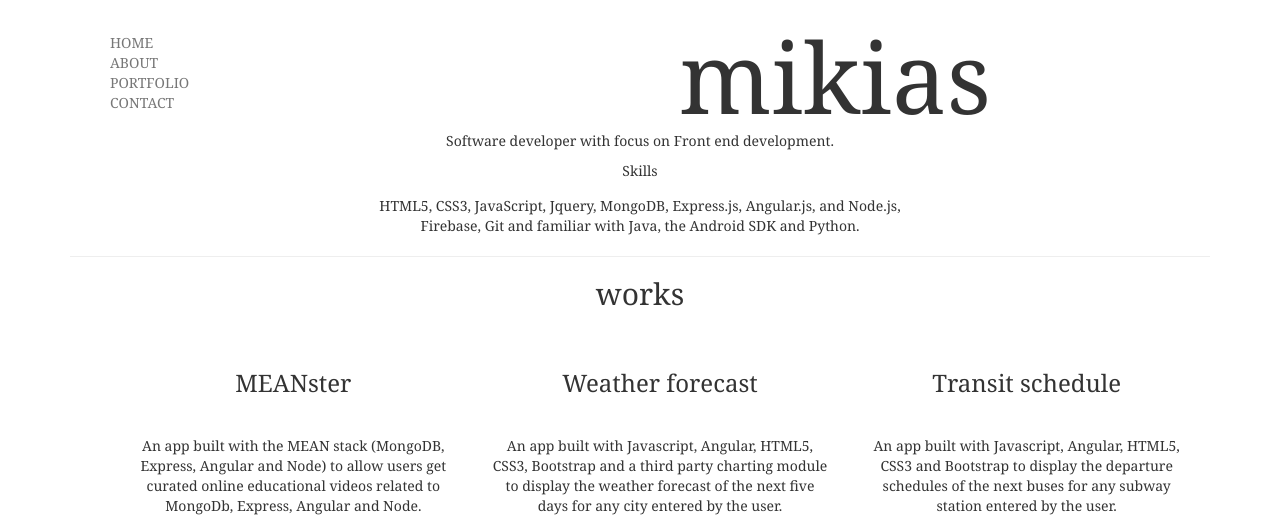
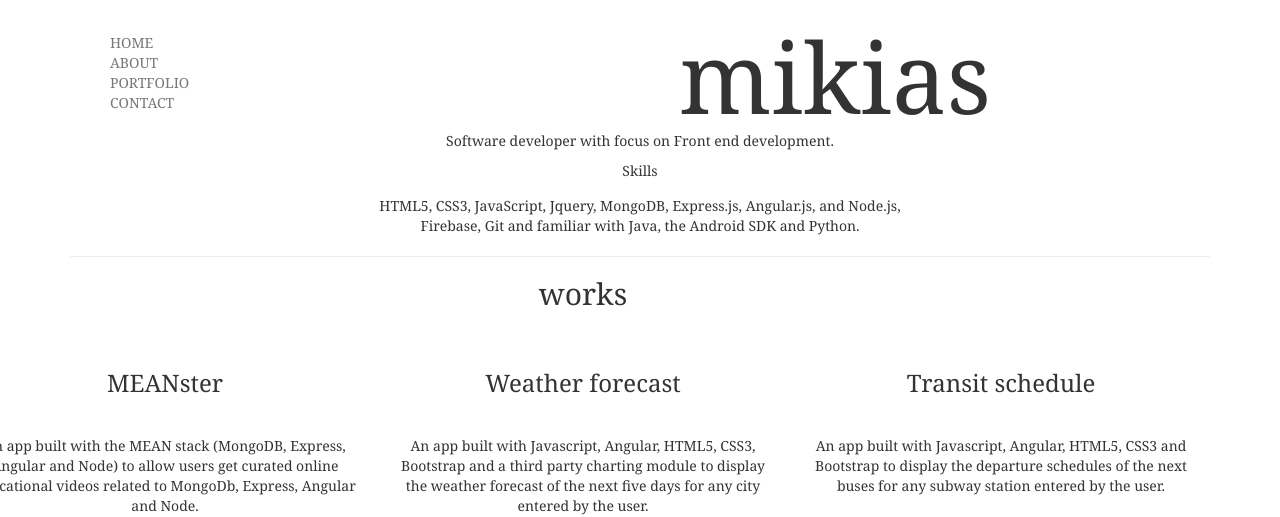
Before and after one commit to mikias10/mikias10.github.io, a plain HTML site: page index.html in a window 1280 px wide. Shown: the part 67-584 px from the top of the page. Drawn offline with Linux system fonts and the light colour scheme.

Commit message:
fixed ul margin for portfolio

```diff
--- a/index.html
+++ b/index.html
@@ -46,8 +46,9 @@
 </section>
 <hr/>
 <section>
-	<h2 id="portfolio" class="text-center">works</h2>
+
 	<ul class="portfolio">
+		<li><h2 id="portfolio" class="text-center">works</h2></li>
 		<li>
 		<ul class="col-sm-4">
 			<li class="text-center"><h3>MEANster</h3></li>
--- a/main.css
+++ b/main.css
@@ -24,36 +24,16 @@ h1 {
 	font-size: 40px;
 }
 
-
 ul li {
-
 	list-style: none;
 }
 
-/*.app-img {
+ul.portfolio >li {
 
-	height: 230px;
-	border: 1px red solid;
-	padding: 0 auto;
+	margin-left: -14%;
 }
 
-.app-img a {
 
-	position: relative;
-	display: block;
-	margin: 0 auto;
-	margin-left:10%;
-	margin-right: 10%;
-
-}
-*/
-/*.two {
-	margin-top: -68px;
-}
-
-.three{
-		margin-top: -135px;
-}*/
 .social-icons {
 
 	margin-top: 15px;
@@ -80,10 +60,6 @@ ul li {
 	padding-right: 25%;
 }
 
-.portfolio {
-
-	text-align: center;
-}
 
 .portfolio li {
 
```
